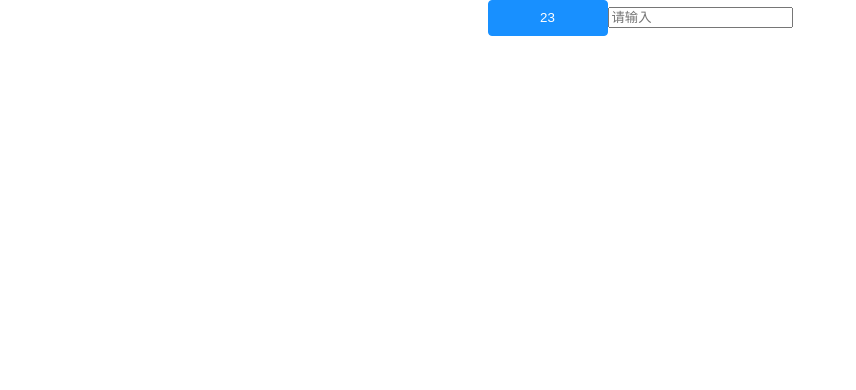
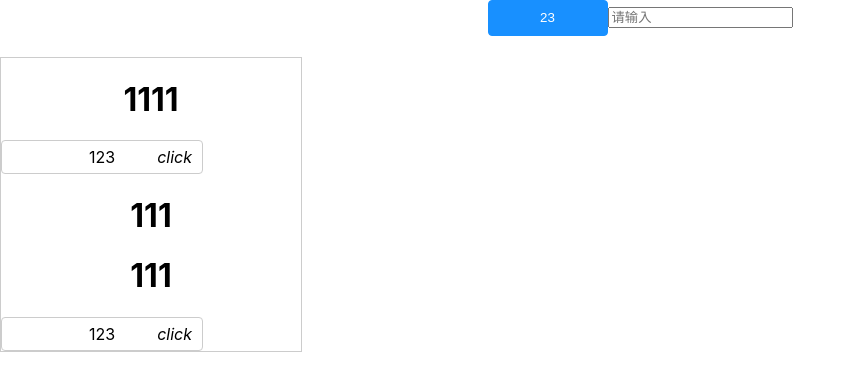
Before and after one commit to yongchaozeng/yc-component, a React (Create React App) app: page / in a window 1280 px wide. Shown: the top 390 px of the page, without its empty margins (0-856 px from the left). Built offline with nearby package versions, Linux system fonts and the light colour scheme.

Commit message:
select进阶

```diff
--- a/package.json
+++ b/package.json
@@ -7,10 +7,13 @@
     "@testing-library/react": "^9.3.2",
     "@testing-library/user-event": "^7.1.2",
     "@types/jest": "^24.0.0",
+    "@types/jquery": "^3.3.31",
     "@types/node": "^12.0.0",
     "@types/react": "^16.9.0",
     "@types/react-dom": "^16.9.0",
     "classnames": "^2.2.6",
+    "dayjs": "^1.8.19",
+    "jquery": "^3.4.1",
     "moment": "^2.24.0",
     "react": "^16.12.0",
     "react-dom": "^16.12.0",
@@ -40,7 +43,9 @@
     ]
   },
   "devDependencies": {
+    "@types/jquery": "^3.3.31",
     "customize-cra": "^0.9.1",
+    "jquery": "^3.4.1",
     "less": "^3.10.3",
     "less-loader": "^5.0.0",
     "react-app-rewire-hot-loader": "^2.0.1",
--- a/paths.json
+++ b/paths.json
@@ -2,6 +2,7 @@
     "compilerOptions":{
         "baseUrl":"src",
             "paths":{
+                "*": ["types/*"],
             "@/*":["*"]
         }
     }
--- a/public/index.html
+++ b/public/index.html
@@ -15,6 +15,7 @@
       user's mobile device or desktop. See https://developers.google.com/web/fundamentals/web-app-manifest/
     -->
     <link rel="manifest" href="%PUBLIC_URL%/manifest.json" />
+
     <!--
       Notice the use of %PUBLIC_URL% in the tags above.
       It will be replaced with the URL of the `public` folder during the build.
--- a/src/App.tsx
+++ b/src/App.tsx
@@ -1,28 +1,61 @@
-import React, { useState } from 'react';
+import React, { useState, useEffect } from 'react';
 import logo from './logo.svg';
 import './App.css';
 
+import dayjs from 'dayjs'
+import jquery from 'jquery'
+
+
 import Button from './components/button'
 import Input from './components/input'
-
+import Select from './components/select'
+import Test from './components/test'
 
 const App: React.FC = () => {
+  let [value, setValue] = useState('')
+  useEffect(() => {
 
-  let [value, setValue] = useState('')
+  })
+  const submit = (e: React.MouseEvent<HTMLButtonElement>) => {
+    console.log(12, e)
+  }
 
-  const submit = (e: React.SyntheticEvent) => {
-    console.log('submit')
-  }
   const onChange = (e: string) => {
-    // setValue((e.target as HTMLTextAreaElement).value)
     setValue(e)
   }
   return (
     <div className="App">
-      <Button onClick={(e: React.SyntheticEvent) => { submit(e) }} >23</Button>
+      {/* <Test/>    */}
+      <Button onClick={(e) => { submit(e) }} >23</Button>
       <Input value={value} onChange={onChange} />
       <h1>{value}</h1>
+      <div className='select-modal'>
+        <h1>1111</h1>
+        <Select></Select>
+        <h1>111</h1>
+        <h1>111</h1>
+        {/* <h1>111</h1>
+        <h1>111</h1>
+        <h1>111</h1>
+        <h1>111</h1>
+        <h1>111</h1>
+        <h1>111</h1>
+        <h1>111</h1>
+        <h1>111</h1>
+        <h1>111</h1>
+        <h1>111</h1>
+        <h1>111</h1>
+        <h1>111</h1>
+        <h1>111</h1>
+        <h1>111</h1>
+        <h1>111</h1>
+        <h1>111</h1>
+        <h1>111</h1> */}
+
+        <Select></Select>
+      </div>
     </div>
+
   );
 }
 
--- a/src/components/button/index.tsx
+++ b/src/components/button/index.tsx
@@ -1,15 +1,17 @@
 import React, {FC} from 'react'
 import './index.less'
+
 const classNames = require('classnames');
 
 interface Button {
-    children?:React.ReactNode,
-    onClick?:React.ReactEventHandler
+    // children?:React.ReactNode, FC已定义
+    // onClick?:React.ReactEventHandler
+    onClick:(event: React.MouseEvent<HTMLButtonElement>)=>void;
 }
 
 let buttonClass = classNames('button-container')
 
-const Button: FC<Button> = ({children='确定',onClick}) => {
+const Button: FC<Button> = ({children='确定',onClick}) =>  {
     return (
         <button onClick={onClick} className={buttonClass}>
             <span>{children}</span>
--- a/src/components/input/index.tsx
+++ b/src/components/input/index.tsx
@@ -12,28 +12,12 @@ interface Input {
 
 const Input: FC<Input> = ({ placeholder = '请输入', close = true,value='',onChange }) => {
 
-    let [closeShow,setCloseShow] = useState(false)
 
-    // const setValue =(value:string)=>{
-    //     onChange(value);
-    // }
-    const change = (e:React.ChangeEvent<HTMLInputElement|HTMLTextAreaElement>)=>{
+    const change = (e:React.ChangeEvent<HTMLInputElement>)=>{
         onChange(e.target.value);
-        // setValue(e.target.value)
-        // onChange((e.target as HTMLTextAreaElement).value);
-    //     if((e.target as HTMLTextAreaElement).value.length>0){
-    //         setCloseShow(true)
-    //     }else{
-    //         setCloseShow(false)
-    //     }
-
     }
-
     const clear = ()=>{
         onChange('');
-        // setValue('')
-        // console.log(11);
-        // (e.target as HTMLTextAreaElement).value = ''
     }
 
     return (
--- /dev/null
+++ b/src/components/select/index.less
@@ -0,0 +1,35 @@
+.select-modal{
+  position: relative;
+  width: 300px;
+  // height: 80px;
+  // padding-top: 20px;
+  // overflow: auto;
+  border: 1px solid #ccc;
+}
+.select-container{
+  position: relative;
+  width: 200px;
+  height: 32px;
+  border: 1px solid #ccc;
+  border-radius: 4px;
+
+  .select-value{
+    text-align: center;
+    line-height: 32px;
+
+  }
+  .select-arrow{
+    position: absolute;
+    top: 50%;
+    right: 10px;
+    transform: translateY(-50%);
+  }
+
+}
+.select-dropdown-menu{
+  position: fixed;
+  left: 0;
+  width: 202px;
+  border: 1px solid red;
+  border-radius: 4px;
+}
--- /dev/null
+++ b/src/components/select/index.tsx
@@ -0,0 +1,87 @@
+import React, { FC, useState, useEffect, ReactNode ,useRef} from 'react'
+import ReactDOM from 'react-dom';
+import './index.less'
+import Portal from './portal'
+
+var classNames = require('classnames');
+
+interface Select {
+    parent?: '',
+}
+
+let dropdown = ''
+
+const Select: FC<Select> = (props) => {
+    const container = useRef(null);
+    const [top, setTop] = useState(0)
+    const [show, setShow] = useState(false)
+
+    useEffect(() => {
+        document.onscroll = () => {
+            // distance()
+        }
+        document.body.onclick = ((e) => {
+            let dom = document.querySelector('.select-dropdown-menu')
+            let container = document.querySelector('.select-container')
+            console.log(111, dropdown)
+            console.log(22, e.target)
+            // if (!isChildOf(e.target, dropdown)) {
+            //     setShow(false)
+            // }
+        })
+
+    }, [])
+    function isChildOf(child: ReactNode, parent: ReactNode) {
+        var parentNode;
+        if (child && parent) {
+            parentNode = (child as HTMLElement).parentNode;
+            while (parentNode) {
+                if (parent === parentNode) {
+                    return true;
+                }
+                parentNode = parentNode.parentNode;
+            }
+        }
+        return false;
+    }
+
+    const distance = (target: any) => {
+        // let dom: HTMLDivElement | null = document.querySelector('.select-container')
+        if (target) {
+            setTop(target.parentNode.getBoundingClientRect().bottom)
+        }
+    }
+    const openDropdown: ((event: React.MouseEvent<HTMLDivElement>) => void) = (e: any) => {
+        // e.stopPropagation()
+        dropdown = e.target.parentNode
+
+        console.log(33)
+        distance(e.target)
+        setShow(!show)
+    }
+    return (
+        <div className={'select-container'} ref={container} onClick={openDropdown} >
+            <div className='select-value'>123</div>
+            <i className='select-arrow' >click</i>
+            {
+                (
+                    show && <Portal  >
+                        <div onClick={(e) => { e.stopPropagation() }} className='select-dropdown-menu' style={{ top: top }}>
+                            <div>1</div>
+                            <div>2</div>
+                            <div>3</div>
+                        </div>
+                    </Portal>
+                )
+            }
+
+        </div>
+
+    )
+
+
+
+
+}
+
+export default Select
--- /dev/null
+++ b/src/components/select/portal.tsx
@@ -0,0 +1,33 @@
+import React, { FC, useEffect } from 'react'
+import ReactDOM from 'react-dom';
+
+interface Portal {
+parent?:''
+}
+
+const Portal: FC<Portal> = ({children}) => {
+    // let body: Element|null = document.querySelector('body')
+    // if (dom) {
+    //     body = document.querySelector(dom)
+    // }
+    let body:HTMLBodyElement|null= document.querySelector('body');
+
+
+
+    // let container: HTMLDivElement | null = dom ? document.querySelector(dom) : null
+
+
+    //     divElment.setAttribute('class', 'select-dropdown-menu')
+    //     // if (container) {
+    //     //     divElment.style.position = `absolute`
+    //     //     divElment.style.top = `${container.offsetTop + container.offsetHeight}px`
+    //     // }else{
+    //     divElment.style.top=`${top}px`
+    //     // }
+        return body?ReactDOM.createPortal(children, body):<></>
+
+
+
+}
+
+export default Portal
--- /dev/null
+++ b/src/components/test/index.tsx
@@ -0,0 +1,46 @@
+import React, { FC, useState, useEffect } from 'react'
+import './index.less'
+var classNames = require('classnames');
+
+interface Test {
+
+}
+
+const Test: FC<Test> = (props) => {
+    const [show, setShow] = useState(false)
+    useEffect(() => {
+        document.body.addEventListener('click', (e) => {
+            console.log(3);
+        })
+        document.addEventListener('click', (e) => {
+            setShow(false)
+
+            console.log(2);
+        })
+
+    }, [])
+
+
+    const testClick = (event: React.MouseEvent<HTMLDivElement>) => {
+        // event.nativeEvent.stopPropagation()
+        event.nativeEvent.stopImmediatePropagation()
+        event.nativeEvent.stopPropagation()
+
+        console.log(1,event.target)
+        setShow(true)
+    }
+    return (
+        <>
+            <div onClick={testClick} >测试组件</div>
+
+            {
+                show && <h1>11</h1>
+            }
+        </>
+
+
+    )
+
+}
+
+export default Test
--- a/types/jquery.d.ts
+++ b/types/jquery.d.ts
@@ -0,0 +1 @@
+// export default 'jquery'
```
Also changed, not shown: src/components/test/index.less (added).
